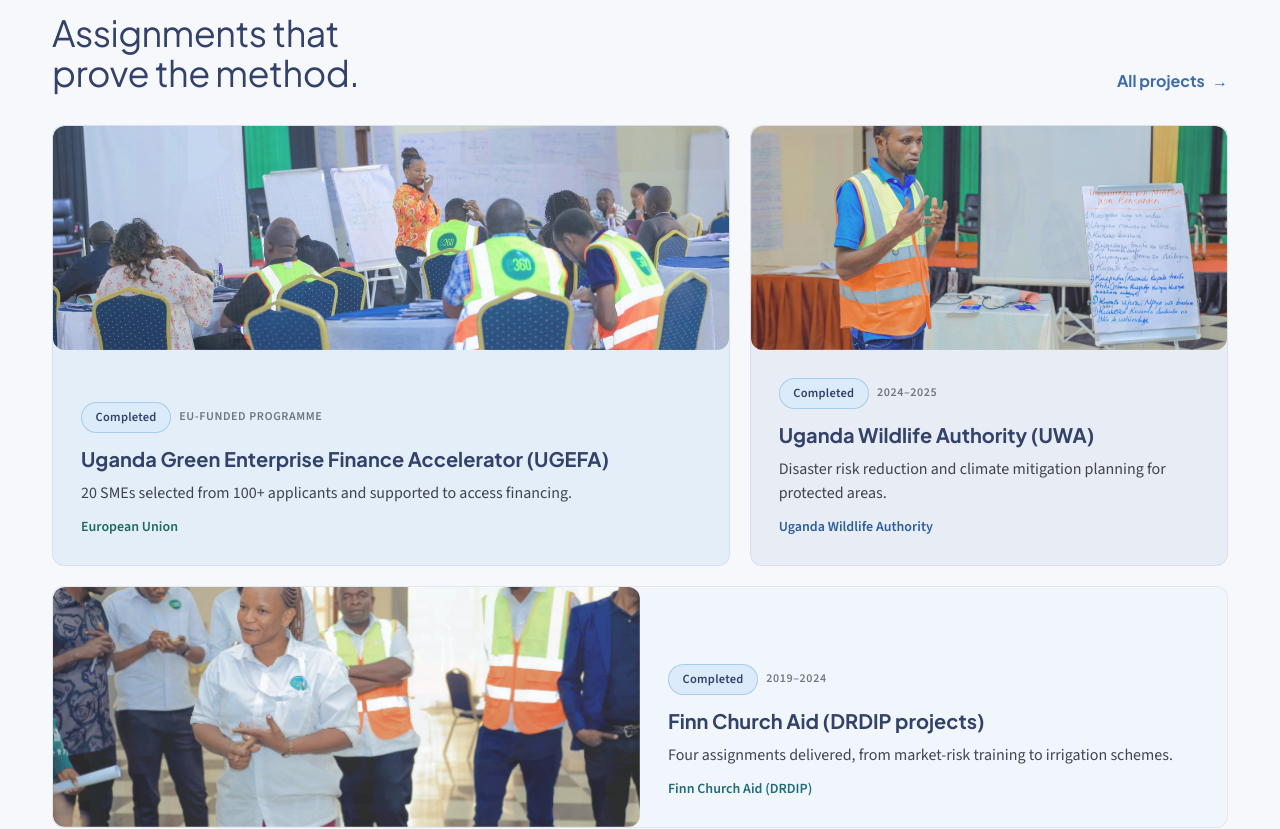
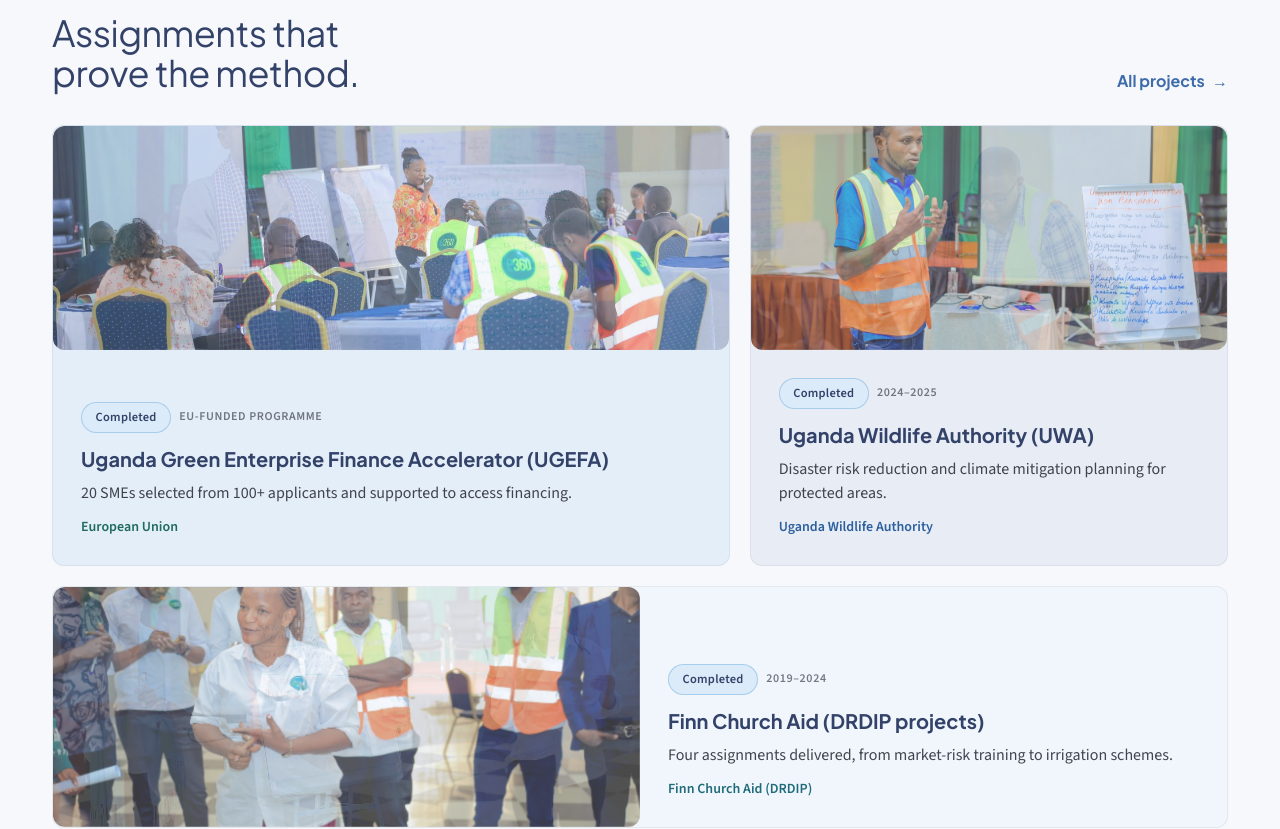
Before and after one commit to JTSHOGUN/AMC-Consult, a Next.js app: page / in a window 1280 px wide. Shown: the part 2260-3089 px from the top of the page. Built offline with nearby package versions, Linux system fonts and the light colour scheme.

Commit message:
Slow image crossfade from 3s to 7s

```diff
--- a/components/image-cycle.tsx
+++ b/components/image-cycle.tsx
@@ -3,8 +3,8 @@
 import { useEffect, useState } from "react";
 
 /**
- * Crossfades between two photos of the same assignment every 3 seconds
- * with a smooth 3s ease-in-out transition. With prefers-reduced-motion
+ * Crossfades between two photos of the same assignment every 7 seconds
+ * with a smooth 7s ease-in-out transition. With prefers-reduced-motion
  * the primary image stays static.
  */
 export default function ImageCycle({
@@ -36,7 +36,7 @@
   }, [altSrc]);
 
   const layer = (visible: boolean) =>
-    `absolute inset-0 transition-opacity duration-[3000ms] ease-in-out ${
+    `absolute inset-0 transition-opacity duration-[7000ms] ease-in-out ${
       visible ? "opacity-100" : "opacity-0"
     }`;
 
```
